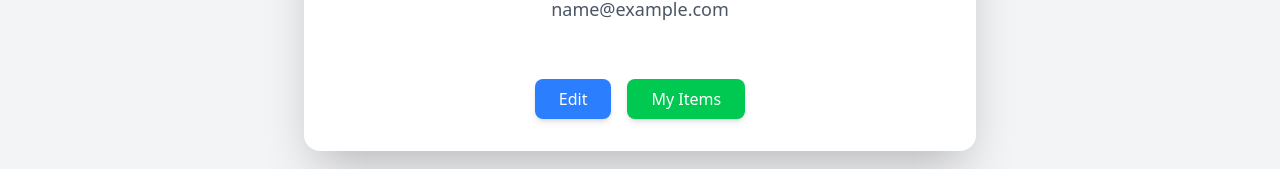
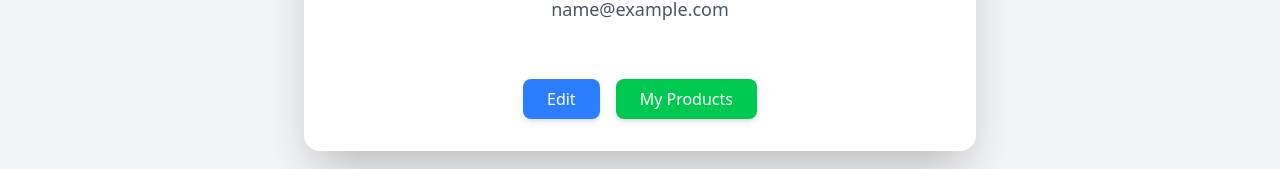
Before and after one commit to dAtanasow/SuppShop, a React (Vite) app in the folder client/: page /profile in a window 1280 px wide. Shown: the part 519-688 px from the top of the page. Built offline with nearby package versions, Linux system fonts and the light colour scheme; sample sign-in values are in the browser's storage.

Commit message:
change catalog style and fix spelling mistakes

```diff
--- a/client/src/App.jsx
+++ b/client/src/App.jsx
@@ -33,7 +33,7 @@ function App() {
             <Route element={<PrivateGuard />}>
               <Route path="/logout" element={<Logout />} />
               <Route path="/profile" element={<Profile />} />
-              <Route path="/users/:userId/products" element={<MyProducts />} />
+              <Route path="/users/my-products" element={<MyProducts />} />
               <Route path="/create" element={<CreateEditProduct />} />
               <Route
                 path="/catalog/:productId/edit"
--- a/client/src/components/CreateEditProduct.jsx
+++ b/client/src/components/CreateEditProduct.jsx
@@ -107,7 +107,7 @@ export default function CreateEditProduct() {
               <option value="fish oil">Fish Oil</option>
               <option value="gainer">Gainer</option>
               <option value="glutamine">Glutamine</option>
-              <option value="L-carnitine">L-Carnitine</option>
+              <option value="L-Carnitine">L-Carnitine</option>
               <option value="multivitamins">Multivitamins</option>
               <option value="pre workout">Pre Workout</option>
               <option value="probiotics">Probiotics</option>
--- a/client/src/components/catalog/Catalog.jsx
+++ b/client/src/components/catalog/Catalog.jsx
@@ -12,7 +12,7 @@ export default function Catalog() {
   if (loading) return <h3>Loading...</h3>;
 
   return (
-    <section className="flex flex-col items-center">
+    <section className="flex flex-col justify-center">
       <h1 className="flex text-3xl justify-center p-3">
         {category
           ? category.toUpperCase()
@@ -20,9 +20,9 @@ export default function Catalog() {
           ? brand.toUpperCase()
           : "All Products"}
       </h1>
-      <div className="flex gap-10 flex-wrap justify-between p-5 w-[80vw]">
+      <div className="flex gap-20 flex-wrap justify-start pt-5 w-[80vw]">
         {error ? (
-          <h3 className="w-full text-center text-3xl">{error}</h3>
+          <h3 className="w-full pr-10 text-center text-3xl">{error}</h3>
         ) : (
           products.map((product) => <Product key={product._id} {...product} />)
         )}
--- a/client/src/components/catalog/brands/BrandList.jsx
+++ b/client/src/components/catalog/brands/BrandList.jsx
@@ -161,7 +161,7 @@ export default function BrandList() {
       name: "SNAP",
       image:
         "https://easternstates.heart.org/wp-content/uploads/sites/14/2021/01/SNAp-logo.png",
-      path: "/catalog?brand=",
+      path: "/catalog?brand=SNAP",
     },
     {
       name: "Unmatched",
--- a/client/src/components/catalog/categories/CategoryList.jsx
+++ b/client/src/components/catalog/categories/CategoryList.jsx
@@ -19,7 +19,7 @@ export default function CategoryList() {
       path: "/catalog?category=caffeine",
     },
     {
-      name: "Carnitine",
+      name: "Citrulline",
       image: "https://www.silabg.com/uf/product/18111_pm_eb_citrulline.jpg",
       path: "/catalog?category=citrulline",
     },
@@ -69,7 +69,7 @@ export default function CategoryList() {
       name: "Fish Oil",
       image:
         "https://encrypted-tbn0.gstatic.com/images?q=tbn:ANd9GcRLP2JkOv_aRx9sP5LovAbll8vKJ3APl0HW-w&s",
-      path: "/catalog?category=fish Oil",
+      path: "/catalog?category=fish oil",
     },
     {
       name: "Gainer",
@@ -104,7 +104,7 @@ export default function CategoryList() {
       name: "Pre Workout",
       image:
         "https://encrypted-tbn0.gstatic.com/images?q=tbn:ANd9GcQKpylfj17pLLTS-1vWJu6Tt__SceNiUOdKXQ&s",
-      path: "/catalog?category=pre Workout",
+      path: "/catalog?category=pre workout",
     },
     {
       name: "Probiotics",
--- a/client/src/components/profile/MyProducts.jsx
+++ b/client/src/components/profile/MyProducts.jsx
@@ -8,7 +8,8 @@ export default function MyProducts() {
 
   return (
     <section className="flex flex-col items-center">
-      <div className="flex gap-10 flex-wrap justify-between p-5 w-[80vw]">
+      <h1 className="flex text-3xl justify-center p-3">My Products</h1>
+      <div className="flex gap-20 flex-wrap justify-start pt-5 w-[80vw]">
         {error ? (
           <h3 className="w-full text-center text-3xl">{error}</h3>
         ) : (
--- a/client/src/components/profile/Profile.jsx
+++ b/client/src/components/profile/Profile.jsx
@@ -4,7 +4,7 @@ import ProfileEdit from "./ProfileEdit";
 import { Link } from "react-router-dom";
 
 export default function Profile() {
-  const { email, username, phone, img, userId } = useAuthContext();
+  const { email, username, phone, img } = useAuthContext();
   const [isEditing, setIsEditing] = useState(false);
   const toggleEditMode = () => setIsEditing((prev) => !prev);
 
@@ -38,10 +38,10 @@ export default function Profile() {
               </button>
 
               <Link
-                to={`/users/${userId}/products`}
+                to={`/users/my-products`}
                 className="px-6 py-2 bg-green-500 text-white rounded-lg shadow-md hover:bg-green-600 transition duration-300"
               >
-                My Items
+                My Products
               </Link>
             </div>
           </div>
```
